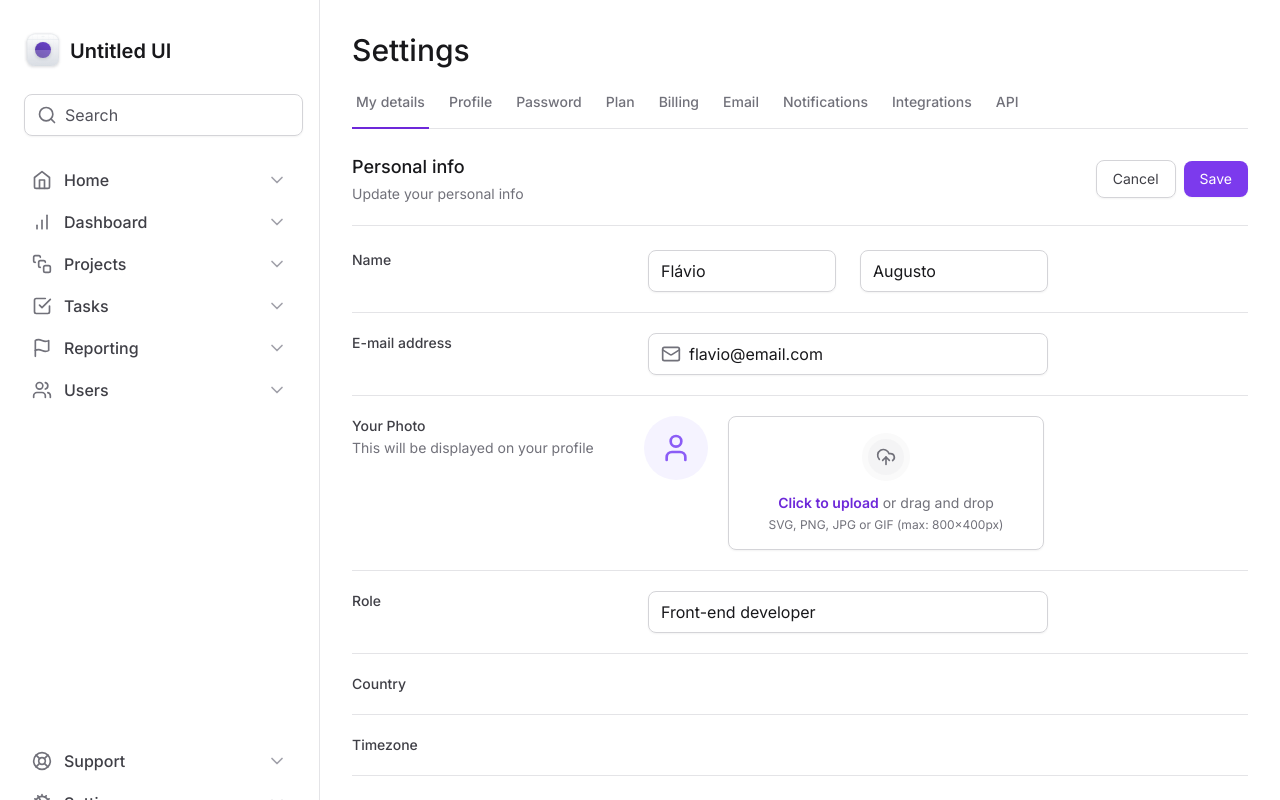
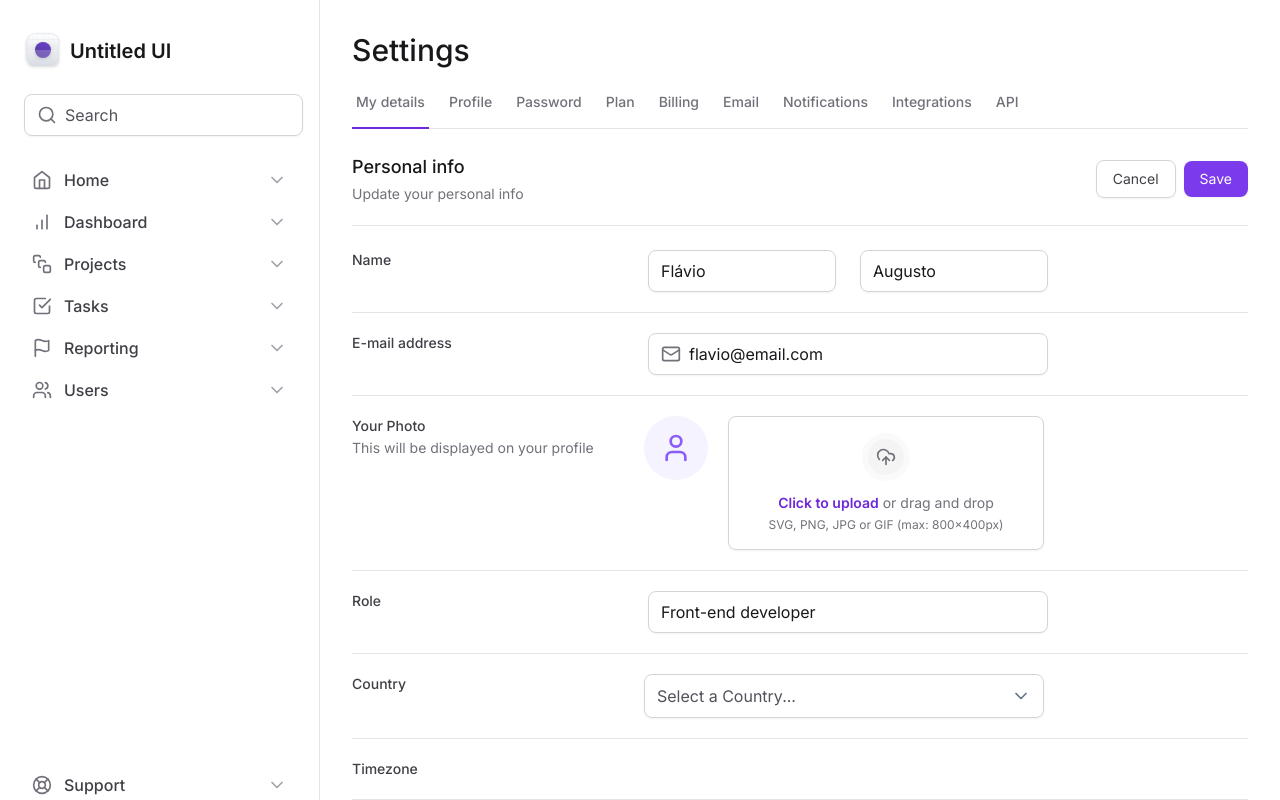
Before and after one commit to flavioaugusto1/tailwind-project, a Next.js app: page / in a window 1280 px wide. Shown: the top 800 px of the page. Built offline with nearby package versions, Linux system fonts and the light colour scheme.

Commit message:
feat(layout): agora está sendo possível interagir com o select de país

```diff
--- a/package.json
+++ b/package.json
@@ -9,6 +9,7 @@
     "lint": "next lint"
   },
   "dependencies": {
+    "@radix-ui/react-select": "^2.0.0",
     "@radix-ui/react-tabs": "^1.0.4",
     "framer-motion": "^11.0.3",
     "lucide-react": "^0.323.0",
--- a/src/app/page.tsx
+++ b/src/app/page.tsx
@@ -2,6 +2,7 @@ import { SettingsTabs } from '@/components/SettingsTabs'
 import * as Input from '@/components/Input'
 import * as FileInput from '@/components/Form/FileInput'
 import { Mail } from 'lucide-react'
+import { Select } from '@/components/Form/Select'
 
 export default function Home() {
   return (
@@ -111,7 +112,7 @@ export default function Home() {
             >
               Country
             </label>
-            <div />
+            <Select />
           </div>
 
           <div className="grid grid-cols-form gap-3 pt-5">
--- /dev/null
+++ b/src/components/Form/Select.tsx
@@ -0,0 +1,56 @@
+'use client'
+import * as SelectPrimitive from '@radix-ui/react-select'
+import { Check, ChevronDown } from 'lucide-react'
+
+export interface SelectProps {}
+
+export function Select(props: SelectProps) {
+  return (
+    <SelectPrimitive.Root>
+      <SelectPrimitive.Trigger className=" flex h-11 w-full items-center justify-between gap-2 rounded-lg border border-zinc-300 px-3 py-2 shadow-sm data-[placeholder]:text-zinc-600">
+        <SelectPrimitive.Value
+          placeholder="Select a Country..."
+          className="text-black"
+        />
+        <SelectPrimitive.Icon>
+          <ChevronDown className="h5 w-5 text-slate-500" />
+        </SelectPrimitive.Icon>
+      </SelectPrimitive.Trigger>
+
+      <SelectPrimitive.Portal>
+        <SelectPrimitive.Content
+          side="bottom"
+          position="popper"
+          className="z-10 w-[--radix-select-trigger-width] overflow-hidden rounded-lg border border-zinc-300 bg-white"
+          sideOffset={8}
+        >
+          <SelectPrimitive.Viewport>
+            <SelectPrimitive.Item
+              value="br"
+              className="flex items-center justify-between gap-2 px-3 py-2.5 outline-none data-[highlighted]:bg-zinc-100"
+            >
+              <SelectPrimitive.ItemText className="text-black">
+                Brazil
+              </SelectPrimitive.ItemText>
+              <SelectPrimitive.ItemIndicator>
+                <Check className="h-4 w-4 text-violet-500" />
+              </SelectPrimitive.ItemIndicator>
+            </SelectPrimitive.Item>
+
+            <SelectPrimitive.Item
+              value="us"
+              className="data-[highlighted]: flex items-center justify-between gap-2 bg-zinc-50 px-3 py-2.5 outline-none"
+            >
+              <SelectPrimitive.ItemText className="text-black">
+                United States
+              </SelectPrimitive.ItemText>
+              <SelectPrimitive.ItemIndicator>
+                <Check className="h-4 w-4 text-violet-500" />
+              </SelectPrimitive.ItemIndicator>
+            </SelectPrimitive.Item>
+          </SelectPrimitive.Viewport>
+        </SelectPrimitive.Content>
+      </SelectPrimitive.Portal>
+    </SelectPrimitive.Root>
+  )
+}
```
Also changed, not shown: 1 other file (tests, documents, lock files or other folders).
